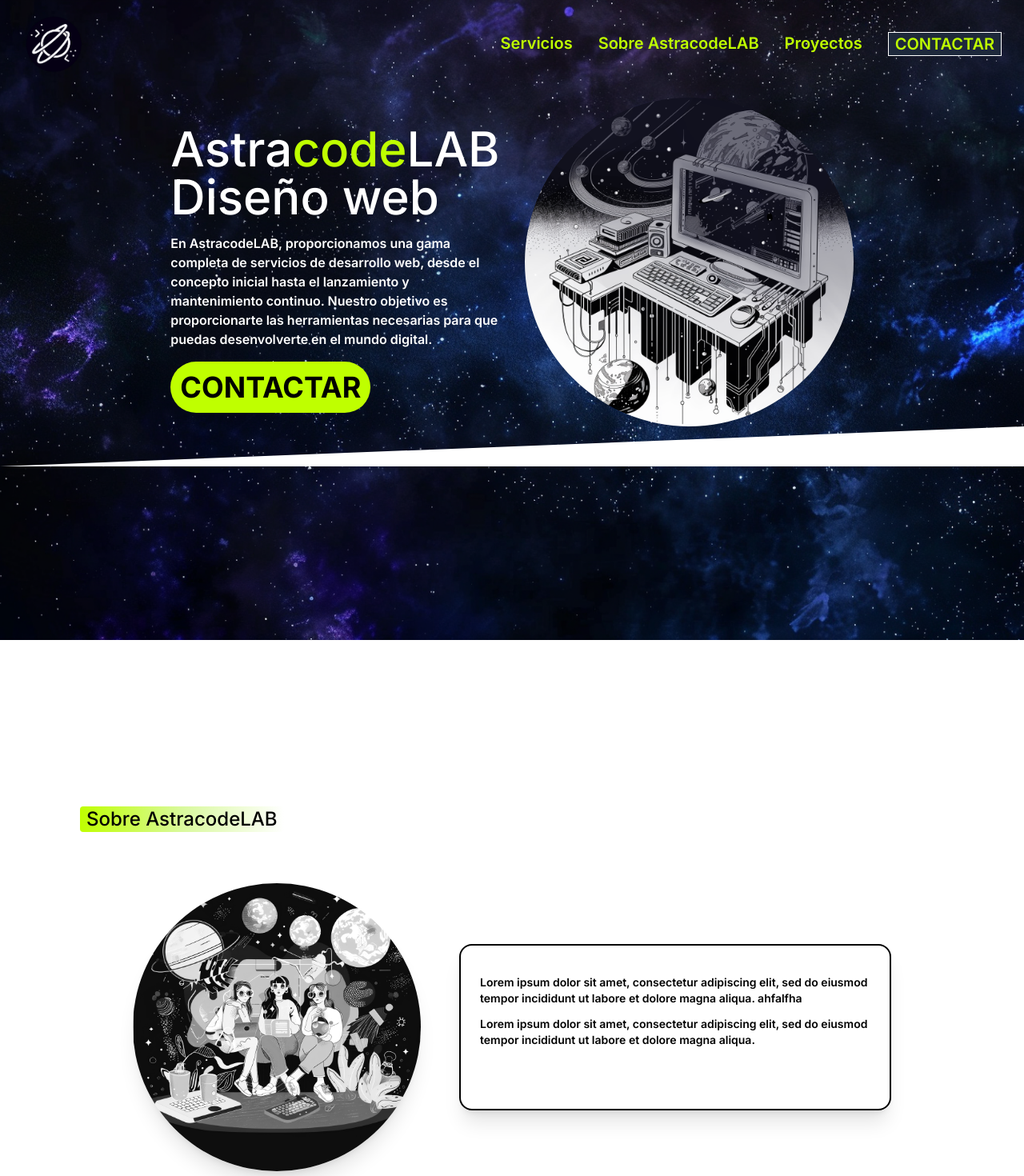
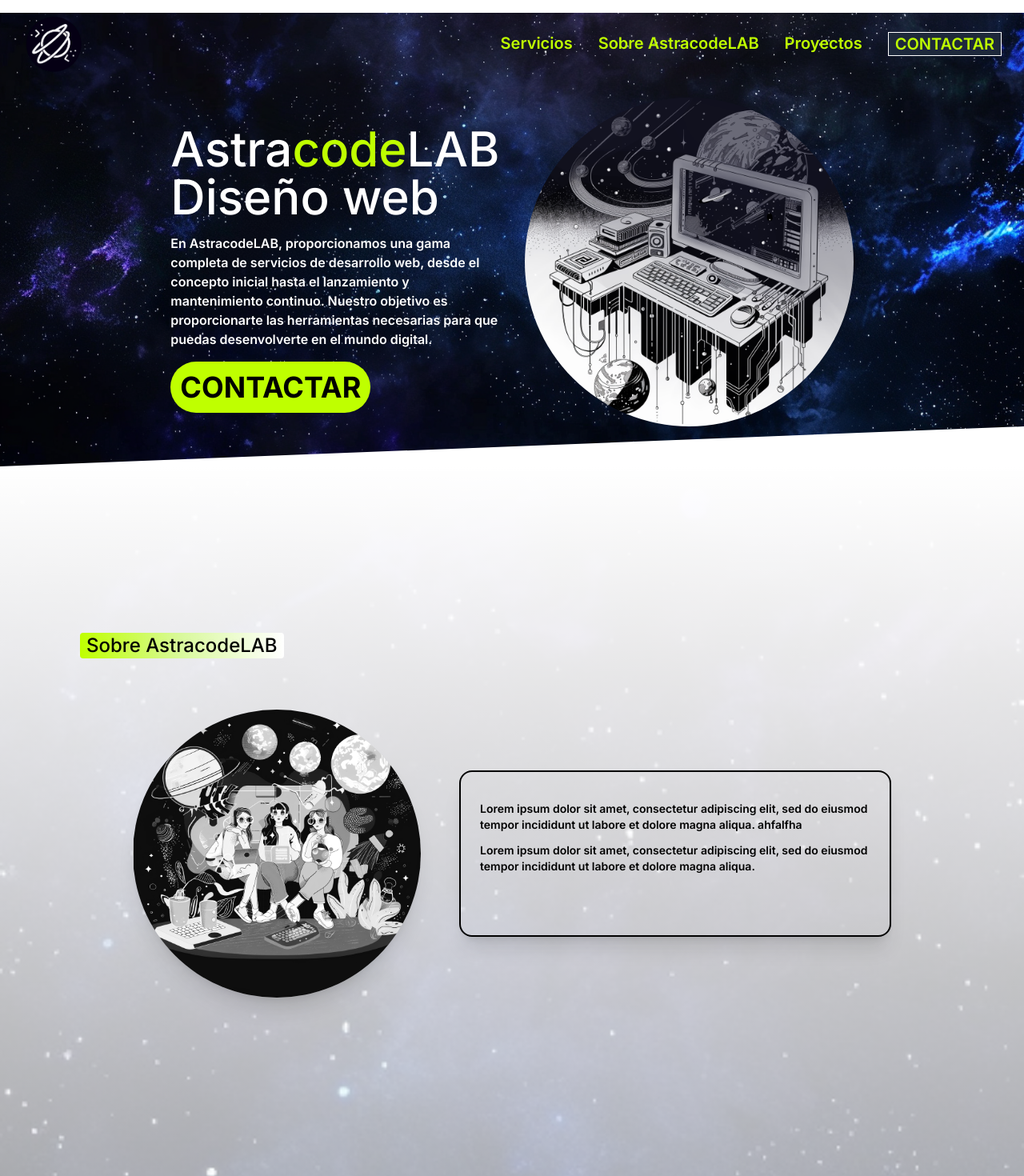
Before and after one commit to AstracodeLAB/project, a React (Vite) app: page / in a window 1280 px wide. Shown: the top 1470 px of the page at 80% size. Built offline with nearby package versions, Linux system fonts and the light colour scheme.

Commit message:
Add website background image

```diff
--- a/src/pages/Home.jsx
+++ b/src/pages/Home.jsx
@@ -9,18 +9,33 @@ import imgBackground from "../assets/imgBackground.png";
 function Home() {
   return (
     <>
+      {/* Sección para el Header y el Hero */}
       <div
-        className="min-h-screen bg-cover bg-center flex flex-col"
-        style={{ backgroundImage: `url(${imgBackground})` }}
+        className="bg-cover bg-center"
+        style={{
+          backgroundImage: `url(${imgBackground})`,
+          backgroundSize: "cover",
+        }}
       >
         <Header />
         <Hero />
       </div>
-      <AboutUs />
-      <Projects />
-      <Contact />
-      <Footer />
+
+      {/* Resto de secciones */}
+      <div
+        className="min-h-screen bg-cover bg-center flex flex-col"
+        style={{
+          backgroundImage: `linear-gradient(to bottom, white, rgba(255, 255, 255, 0.5), rgba(255, 255, 255, 0)), url(${imgBackground})`,
+          backgroundSize: "cover",
+        }}
+      >
+        <AboutUs />
+        <Projects />
+        <Contact />
+        <Footer />
+      </div>
     </>
   );
 }
+
 export default Home;
```
